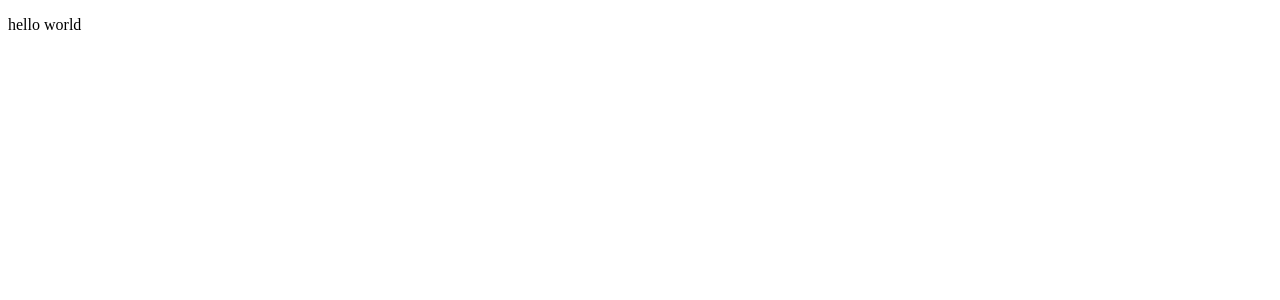
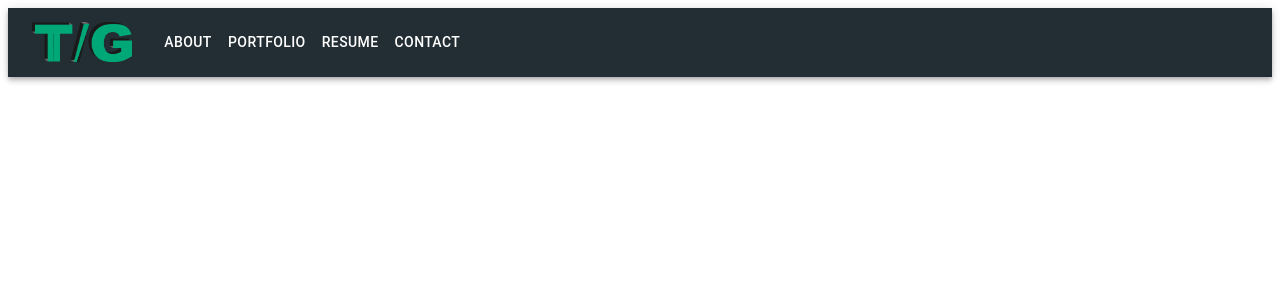
Before and after one commit to taylorgehrts/taylorgehrts_react_portfolio, a React (Create React App) app in the folder taylors-portfolio/: page / in a window 1280 px wide. Shown: the top 300 px of the page. Built offline with nearby package versions, Linux system fonts and the light colour scheme.

Commit message:
added a header component and fleshed out the basics for a navBar, imported logo

```diff
--- a/taylors-portfolio/package.json
+++ b/taylors-portfolio/package.json
@@ -5,6 +5,7 @@
   "dependencies": {
     "@emotion/react": "^11.11.1",
     "@emotion/styled": "^11.11.0",
+    "@mui/icons-material": "^5.14.9",
     "@mui/material": "^5.14.10",
     "@testing-library/jest-dom": "^5.17.0",
     "@testing-library/react": "^13.4.0",
--- a/taylors-portfolio/src/App.js
+++ b/taylors-portfolio/src/App.js
@@ -1,7 +1,7 @@
-
+import Header from './components/Header'
 
 function App() {
-  return <p>hello world</p>
+  return <Header/>
 
 }
 
--- a/taylors-portfolio/src/components/Header.js
+++ b/taylors-portfolio/src/components/Header.js
@@ -0,0 +1,140 @@
+import * as React from "react";
+import AppBar from "@mui/material/AppBar";
+import Box from "@mui/material/Box";
+import Toolbar from "@mui/material/Toolbar";
+import IconButton from "@mui/material/IconButton";
+import Typography from "@mui/material/Typography";
+import Menu from "@mui/material/Menu";
+import MenuIcon from "@mui/icons-material/Menu";
+import Container from "@mui/material/Container";
+import Button from "@mui/material/Button";
+import MenuItem from "@mui/material/MenuItem";
+import AdbIcon from "@mui/icons-material/Adb";
+import LogoImage from "../Assets/images/PortfolioLogo.png";
+
+const pages = ["About", "Portfolio", "Resume", "Contact"];
+
+function Header() {
+  const [anchorElNav, setAnchorElNav] = React.useState(null);
+  const [anchorElUser, setAnchorElUser] = React.useState(null);
+
+  const handleOpenNavMenu = (event) => {
+    setAnchorElNav(event.currentTarget);
+  };
+  const handleOpenUserMenu = (event) => {
+    setAnchorElUser(event.currentTarget);
+  };
+
+  const handleCloseNavMenu = () => {
+    setAnchorElNav(null);
+  };
+
+  const handleCloseUserMenu = () => {
+    setAnchorElUser(null);
+  };
+
+  return (
+    <AppBar position="static" sx={{ backgroundColor: '#232E34' }}>
+      <Container maxWidth="xl">
+        <Toolbar disableGutters>
+
+          <Typography
+            variant="h6"
+            noWrap
+            component="a"
+            href="/"
+            sx={{
+              mr: 2,
+              display: { xs: "none", md: "flex" },
+              fontFamily: "monospace",
+              fontWeight: 700,
+              letterSpacing: ".3rem",
+              color: "inherit",
+              textDecoration: "none",
+            }}
+          >
+            <img
+              src={LogoImage}
+              alt="Logo"
+              style={{ width: "100px", height: "40px", marginRight: "8px" }}
+            />
+
+          </Typography>
+
+          <Box sx={{ flexGrow: 1, display: { xs: "flex", md: "none" } }}>
+            <IconButton
+              size="large"
+              aria-label="account of current user"
+              aria-controls="menu-appbar"
+              aria-haspopup="true"
+              onClick={handleOpenNavMenu}
+              color="inherit"
+            >
+              <MenuIcon />
+            </IconButton>
+            <Menu
+              id="menu-appbar"
+              anchorEl={anchorElNav}
+              anchorOrigin={{
+                vertical: "bottom",
+                horizontal: "left",
+              }}
+              keepMounted
+              transformOrigin={{
+                vertical: "top",
+                horizontal: "left",
+              }}
+              open={Boolean(anchorElNav)}
+              onClose={handleCloseNavMenu}
+              sx={{
+                display: { xs: "block", md: "none" },
+              }}
+            >
+              {pages.map((page) => (
+                <MenuItem key={page} onClick={handleCloseNavMenu}>
+                  <Typography textAlign="center">{page}</Typography>
+                </MenuItem>
+              ))}
+            </Menu>
+          </Box>
+          <Typography
+            variant="h5"
+            noWrap
+            component="a"
+            href="/"
+            sx={{
+              mr: 2,
+              display: { xs: "flex", md: "none" },
+              flexGrow: 1,
+              fontFamily: "monospace",
+              fontWeight: 700,
+              letterSpacing: ".3rem",
+              color: "inherit",
+              textDecoration: "none",
+            }}
+          >
+            <img
+              src={LogoImage}
+              alt="Logo"
+              style={{ width: "100px", height: "40px", marginRight: "8px" }}
+            />
+            {/* Replace with your logo */}
+
+          </Typography>
+          <Box sx={{ flexGrow: 1, display: { xs: "none", md: "flex" } }}>
+            {pages.map((page) => (
+              <Button
+                key={page}
+                onClick={handleCloseNavMenu}
+                sx={{ my: 2, color: "white", display: "block" }}
+              >
+                {page}
+              </Button>
+            ))}
+          </Box>
+        </Toolbar>
+      </Container>
+    </AppBar>
+  );
+}
+export default Header;
--- a/taylors-portfolio/src/index.js
+++ b/taylors-portfolio/src/index.js
@@ -1,6 +1,7 @@
 import React from 'react';
 import ReactDOM from 'react-dom/client';
 import App from './App';
+
 
 
 const root = ReactDOM.createRoot(document.getElementById('root'));
```
Also changed, not shown: taylors-portfolio/src/Assets/images/PortfolioLogo.png (added), 1 other file (tests, documents, lock files or other folders).
